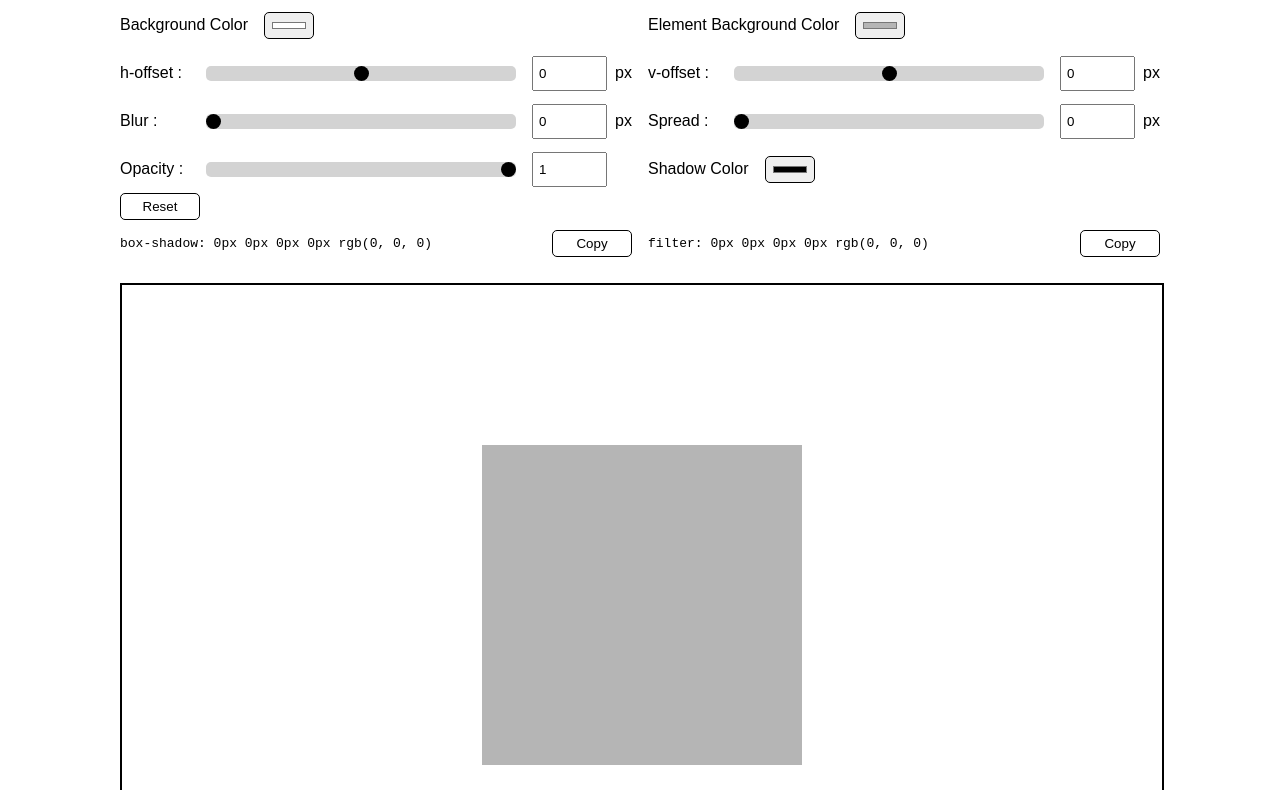
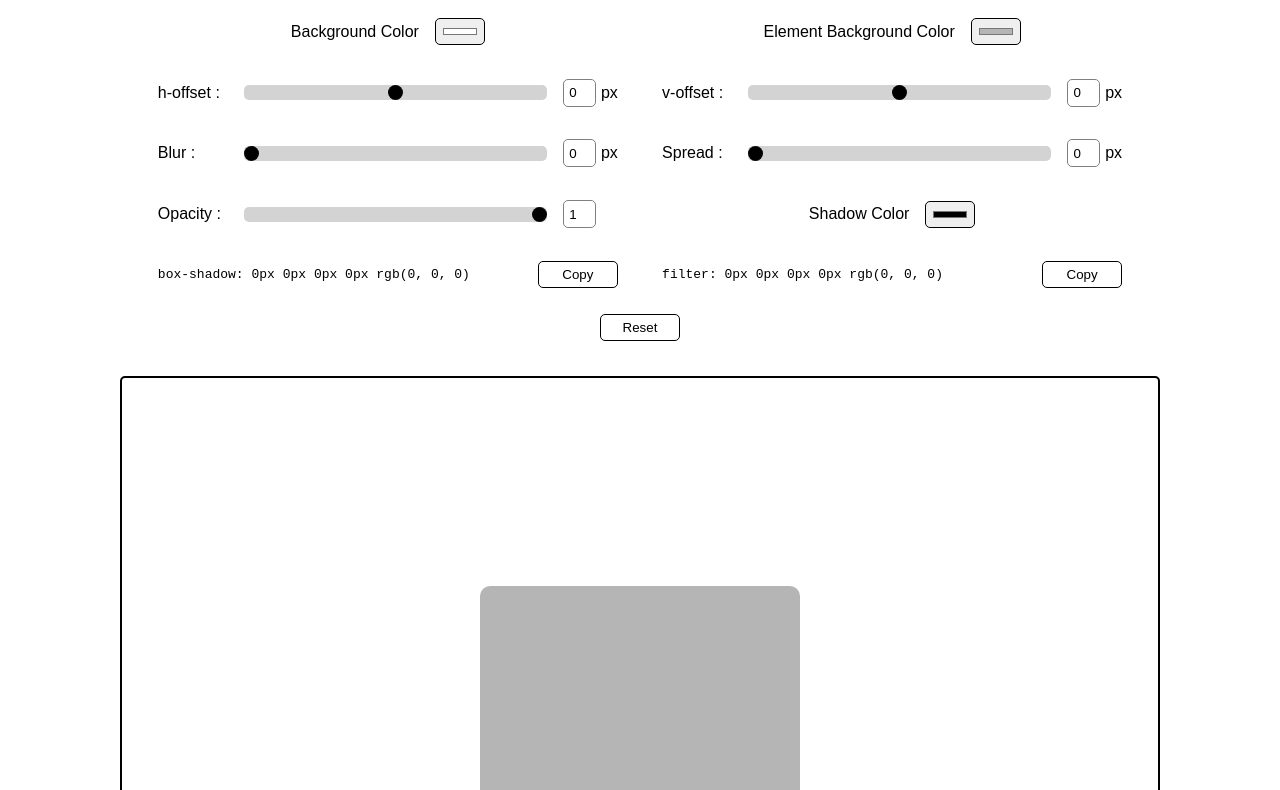
Before and after one commit to fpelletier-gh/box-shadow-generator, a plain HTML site: page src/index.html in a window 1280 px wide. Shown: the part 89-879 px from the top of the page. Drawn offline with Linux system fonts and the light colour scheme.

Commit message:
refactor css to be responsive

```diff
--- a/src/css/main.css
+++ b/src/css/main.css
@@ -1,7 +1,12 @@
+:root {
+  --input-container-width-sm: 330px;
+  --input-container-width-lg: 460px;
+}
+
 body {
   font-family: Arial, Helvetica, sans-serif;
   background-color: white;
-  width: 100%;
+  box-sizing: border-box;
   color: black;
   margin: 0;
   padding: 0;
@@ -20,7 +25,6 @@ input[type="number"] {
 }
 
 .container {
-  width: 100%;
   max-width: 65rem;
   margin: auto;
   padding: 1rem;
@@ -28,30 +32,36 @@ input[type="number"] {
 
 .display-background {
   background-color: #ffffff;
-  width: 100%;
-  height: 40rem;
+  height: 30rem;
   display: flex;
   justify-content: center;
   align-items: center;
   border: 2px solid black;
-  margin-top: 1rem;
+  border-radius: 5px;
+  margin-top: 2rem;
+  padding: 3rem;
 }
 
 .element-display-background {
   background-color: #b5b5b5;
+  border-radius: 10px;
   width: 20rem;
+  max-width: 20rem;
   height: 20rem;
   z-index: 10;
 }
 
 .input-section {
-  display: grid;
-  grid-template-columns: 1fr 1fr;
-  grid-column-gap: 1rem;
+  display: flex;
+  flex-direction: column;
+  align-items: center;
+  justify-content: center;
+  flex-wrap: wrap;
 }
 
 .primary-header {
   margin-bottom: 1rem;
+  text-align: center;
 }
 
 .box-shadow-code {
@@ -62,7 +72,11 @@ input[type="number"] {
 .color-input-container {
   display: flex;
   align-items: center;
+  justify-content: center;
+  width: var(--input-container-width-sm);
+  max-width: var(--input-container-width-sm);
   height: 3rem;
+  padding: 0.4rem;
 }
 
 .color-input {
@@ -75,7 +89,10 @@ input[type="number"] {
 .slider-container {
   display: flex;
   align-items: center;
+  width: var(--input-container-width-sm);
+  max-width: var(--input-container-width-sm);
   height: 3rem;
+  padding: 0.4rem;
 }
 
 .slider {
@@ -107,16 +124,32 @@ input[type="number"] {
 }
 
 .manual-input {
-  height: 60%;
-  width: 4rem;
-  margin-right: 0.5rem;
+  height: 1.5rem;
+  width: 1.5rem;
+  margin-right: 0.3rem;
   padding-left: 5px;
+  border: none;
+  border: 1px solid gray;
+  border-radius: 5px;
 }
 
 .code-display-container {
   display: flex;
   align-items: center;
   justify-content: space-between;
+  width: var(--input-container-width-sm);
+  max-width: var(--input-container-width-sm);
+  padding: 0.4rem;
+}
+
+.reset-button-container {
+  display: flex;
+  justify-content: center;
+  align-items: center;
+  width: 100%;
+  max-width: var(--input-container-width-sm);
+  padding-bottom: 0.2rem;
+  padding-top: 0.6rem;
 }
 
 .button {
@@ -125,6 +158,10 @@ input[type="number"] {
   border-radius: 5px;
   padding: 5px;
   width: 5rem;
+}
+
+.button:hover {
+  background-color: lightgray;
 }
 
 .reset-button {
@@ -143,3 +180,69 @@ input[type="number"] {
 .label {
   width: 70px;
 }
+
+@media (min-width: 800px) {
+  .input-section {
+    display: flex;
+    flex-direction: row;
+    justify-content: space-evenly;
+  }
+
+  .display-background {
+    background-color: #ffffff;
+    height: 30rem;
+    display: flex;
+    justify-content: center;
+    align-items: center;
+    border: 2px solid black;
+    margin-top: 2rem;
+    padding: 3rem;
+  }
+}
+
+@media (min-width: 1058px) {
+  .input-section {
+    display: flex;
+    flex-direction: row;
+    justify-content: space-evenly;
+  }
+
+  .display-background {
+    background-color: #ffffff;
+    height: 40rem;
+    display: flex;
+    justify-content: center;
+    align-items: center;
+    border: 2px solid black;
+    margin-top: 2rem;
+    padding: 3rem;
+  }
+
+  .color-input-container {
+    display: flex;
+    align-items: center;
+    justify-content: center;
+    width: var(--input-container-width-lg);
+    max-width: var(--input-container-width-lg);
+    height: 3rem;
+    padding: 0.4rem;
+  }
+
+  .slider-container {
+    display: flex;
+    align-items: center;
+    width: var(--input-container-width-lg);
+    max-width: var(--input-container-width-lg);
+    height: 3rem;
+    padding: 0.4rem;
+  }
+
+  .code-display-container {
+    display: flex;
+    align-items: center;
+    justify-content: space-between;
+    width: var(--input-container-width-lg);
+    max-width: var(--input-container-width-lg);
+    padding: 0.4rem;
+  }
+}
--- a/src/index.html
+++ b/src/index.html
@@ -51,7 +51,7 @@
               id="h-offset-input"
               name="h-offset-input"
               value="0"
-              placeHolder="0"
+              placeholder="0"
               class="manual-input js-input"
               data-input="hOffset"
             />
@@ -73,7 +73,7 @@
               type="number"
               id="v-offset-input"
               value="0"
-              placeHolder="0"
+              placeholder="0"
               class="manual-input js-input"
               data-input="vOffset"
             />
@@ -97,7 +97,7 @@
               class="manual-input js-input"
               data-input="blur"
               value="0"
-              placeHolder="0"
+              placeholder="0"
             />
             <label for="blur-input">px</label>
           </div>
@@ -119,7 +119,7 @@
               class="manual-input js-input"
               data-input="spread"
               value="0"
-              placeHolder="0"
+              placeholder="0"
             />
             <label for="spread-input">px</label>
           </div>
@@ -142,7 +142,7 @@
               class="manual-input js-input"
               data-input="opacity"
               value="1"
-              placeHolder="1"
+              placeholder="1"
             />
             <label class="novisible" for="spread-input">px</label>
           </div>
@@ -157,7 +157,6 @@
               value="#000000"
             />
           </div>
-          <button id="reset-button" class="button reset-button">Reset</button>
           <div class="code-display-container">
             <code id="box-shadow-code" class="box-shadow-code"></code>
             <button id="box-shadow-copy-button" class="button copy-button">
@@ -170,9 +169,15 @@
               Copy
             </button>
           </div>
+          <div class="reset-button-container">
+            <button id="reset-button" class="button reset-button">Reset</button>
+          </div>
         </div>
         <div id="display-background" class="display-background">
-          <div id="element-display-background" class="element-display-background"></div>
+          <div
+            id="element-display-background"
+            class="element-display-background"
+          ></div>
         </div>
       </div>
     </div>
```
